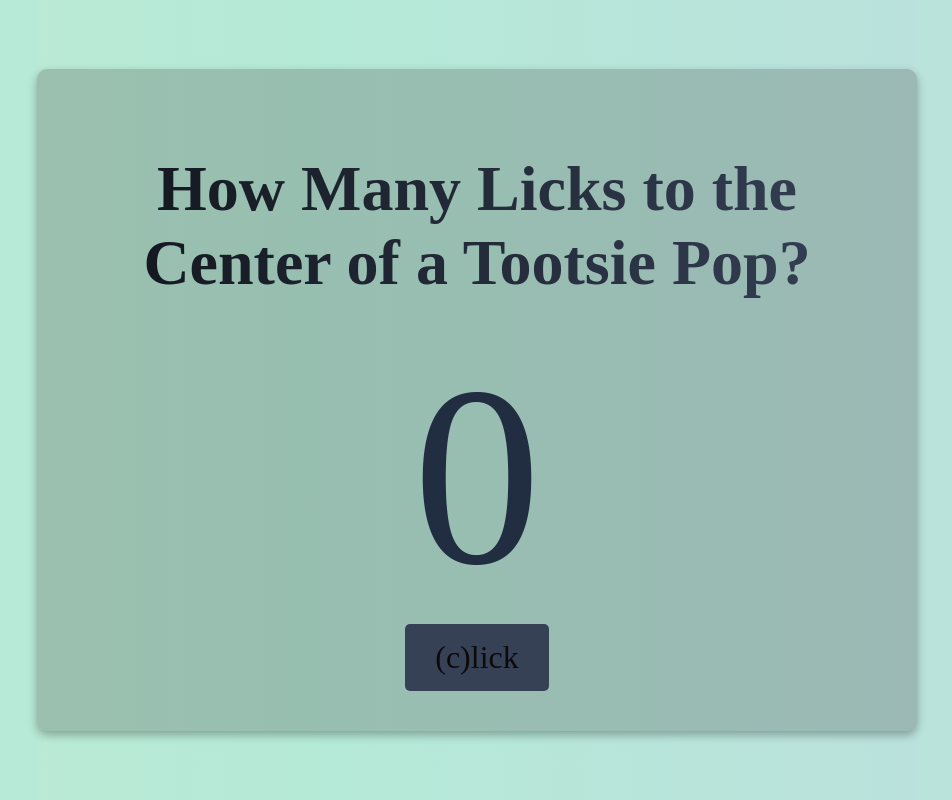
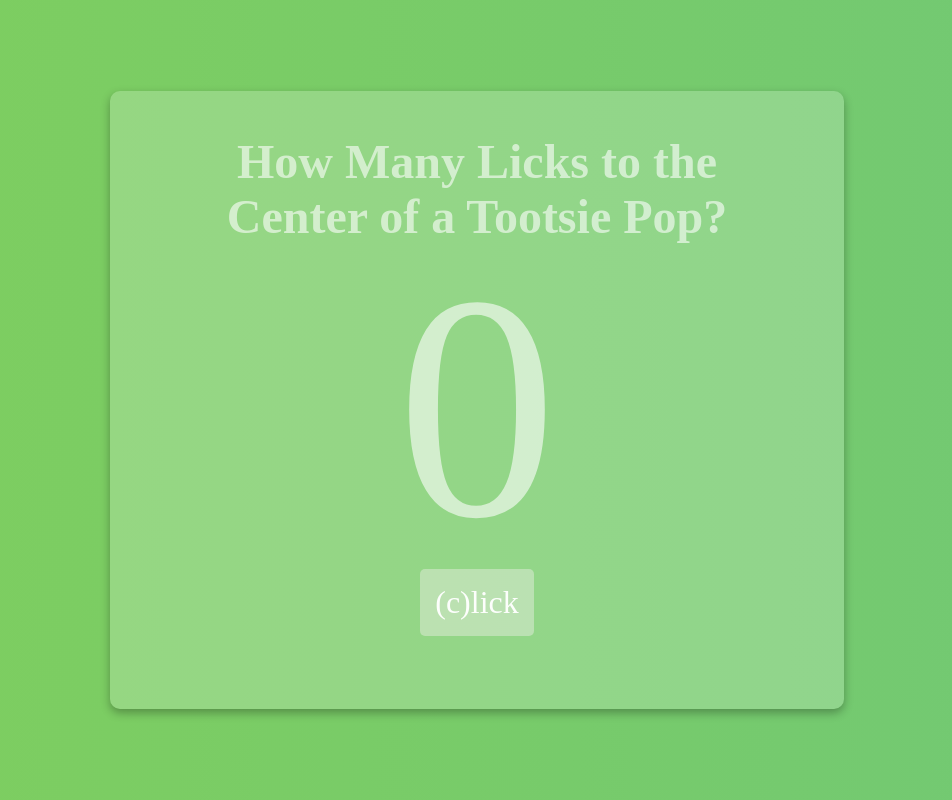
Before and after one commit to aditi-manthri/totsies, a Next.js app: page / in a window 1280 px wide. Shown: the whole page, without its empty margins (163-1115 px from the left). Built offline with nearby package versions, Linux system fonts and the light colour scheme; a web font is replaced by a local one.

Commit message:
Final Changes

```diff
--- a/app/globals.css
+++ b/app/globals.css
@@ -5,10 +5,11 @@ body, html {
   display: flex;
   justify-content: center;
   align-items: center;
-  height: 100vh;
-  background: linear-gradient(90deg, #ff9aa2, #ffb7b2, #ffdac1, #e2f0cb, #b5ead7, #c7ceea);
-  background-size: 1200% 1200%;
+  height: 100%;
+  background: linear-gradient(90deg, #9C4F96, #FF6355, #FBA949, #FAE442, #8BD448, #2AA8F2);
+  background-size: 5000% 5000%;
   animation: candyGradient 20s ease infinite;
+  cursor: pointer;
 }
 
 @keyframes candyGradient {
@@ -22,27 +23,30 @@ body, html {
   justify-content: center;
   align-items: center;
   width: 100%;
-  height: 100vh;
+  height: 100%;
 }
 
 .counterBox {
-  position: relative;
-  background-color: rgba(32, 24, 22, 0.2); /* Semi-transparent to show gradient */
+  display: flex;
+  flex-direction: column;
+  justify-content: space-around;
+  align-items: center;
+  background-color: rgba(255, 255, 255, 0.2);
   color: #ffffff;
-  padding: 40px;
+  padding: 7%;
+  width: 60%;
+  height: 60%;
   border-radius: 10px;
-  width: 800px;
-  text-align: center;
   box-shadow: 0 4px 10px rgba(0, 0, 0, 0.3);
 }
 
 .title {
-  font-size: 4em;
-  margin-bottom: 30px;
-  background: linear-gradient(to right, #11151c, #364156);
-  -webkit-background-clip: text;
-  color: transparent;
+  font-size: 300%;
+  margin-top: -5%;
+  margin-bottom: 0%;
+  color: #ffffff97;
   animation: titleGradient 5s linear infinite;
+  text-align: center;
 }
 
 @keyframes titleGradient {
@@ -51,24 +55,26 @@ body, html {
 }
 
 .countDisplay {
-  font-size: 16em;
-  color:#212d40;
+  font-size: 2000%;
+  color: #ffffff97;
+  margin-top: -5%;
 }
 
-.actionButton, .resetButton {
-  background-color: #364156;
+.actionButton{
+  background-color: #fff4fa5e;
   font-family: 'DynaPuff', cursive;
-  color: #0d0a0b;
-  font-size: 2em;
-  padding: 15px 30px;
+  color: #fffffff5;
+  font-size: 200%;
+  padding: 2.5%;
   border: none;
   border-radius: 5px;
   cursor: pointer;
   transition: background-color 0.2s ease-in-out;
+  margin-top: -5%;
 }
 
 .actionButton:hover {
-  background-color: #212d40;
+  background-color: #ffffff9e;
 }
 
 .overlay {
@@ -83,34 +89,30 @@ body, html {
   flex-direction: column;
   align-items: center;
   justify-content: center;
-  border-radius: 10px;
-  padding: 20px;
+  padding: 22%;
   text-align: center;
 }
 
 .lollipopIcon {
-  font-size: 5em;
-  margin-bottom: 10px;
+  font-size: 800%;
+  margin-bottom: 5%;
 }
 
 .congratulationsText {
-  font-size: 3em;
+  font-size: 200%;
   font-weight: bold;
-  color: #f1f4fb;
-  margin-bottom: 20px;
+  color: #ffffffb5;
+  margin-bottom: 5%;
 }
 
 .message {
-  font-size: 2em;
-  color: #cccccc;
+  font-size: 150%;
+  color: #ffffff77;
+  padding-bottom: 90px;
 }
 
 .message a {
-  color: #e3ecf3;
-  font-size: 2em;
+  color: #ffffff77;
+  font-size: 250%;
   text-decoration: none;
 }
-
-.message a:hover {
-  color:#444;
-}
--- a/app/page.js
+++ b/app/page.js
@@ -4,7 +4,7 @@ import "./globals.css";
 
 export default function HomePage() {
   const [count, setCount] = useState(0);
-  const maxCount = 1000;
+  const maxCount = 10;
 
   const incrementCounter = () => {
     if (count < maxCount) {
@@ -22,11 +22,9 @@ export default function HomePage() {
         {count >= maxCount && (
           <div className="overlay">
             <div className="lollipopIcon">🍭</div>
-            <h2 className="congratulationsText">Congratulations!</h2>
-            <p className="message">
-              You have reached the center of a Tootsie Pop!
-            </p>
-            <a className="message" href="https://www.npr.org/2015/02/10/385138839/how-many-licks-does-it-take-to-get-to-a-tootsie-pops-center">Click to learn more about this kind of useless fact, lol</a>
+            <h2 className="congratulationsText">Congratulations! You have reached the center of a Tootsie Pop!</h2>
+            <a className="message" href="https://www.npr.org/2015/02/10/385138839/how-many-licks-does-it-take-to-get-to-a-tootsie-pops-center">Click here to learn more about this kind of useless fact, lol</a>
+            <button className="actionButton" onClick={resetCounter}>Replay</button>
           </div>
         )}
 
@@ -37,11 +35,7 @@ export default function HomePage() {
           <button onClick={incrementCounter} className="actionButton">
             (c)lick
           </button>
-        ) : (
-          <button onClick={resetCounter} className="resetButton">
-            Reset
-          </button>
-        )}
+        ) : null}
       </div>
     </div>
   );
```
Also changed, not shown: app/layout.js (+3 -2 lines).
